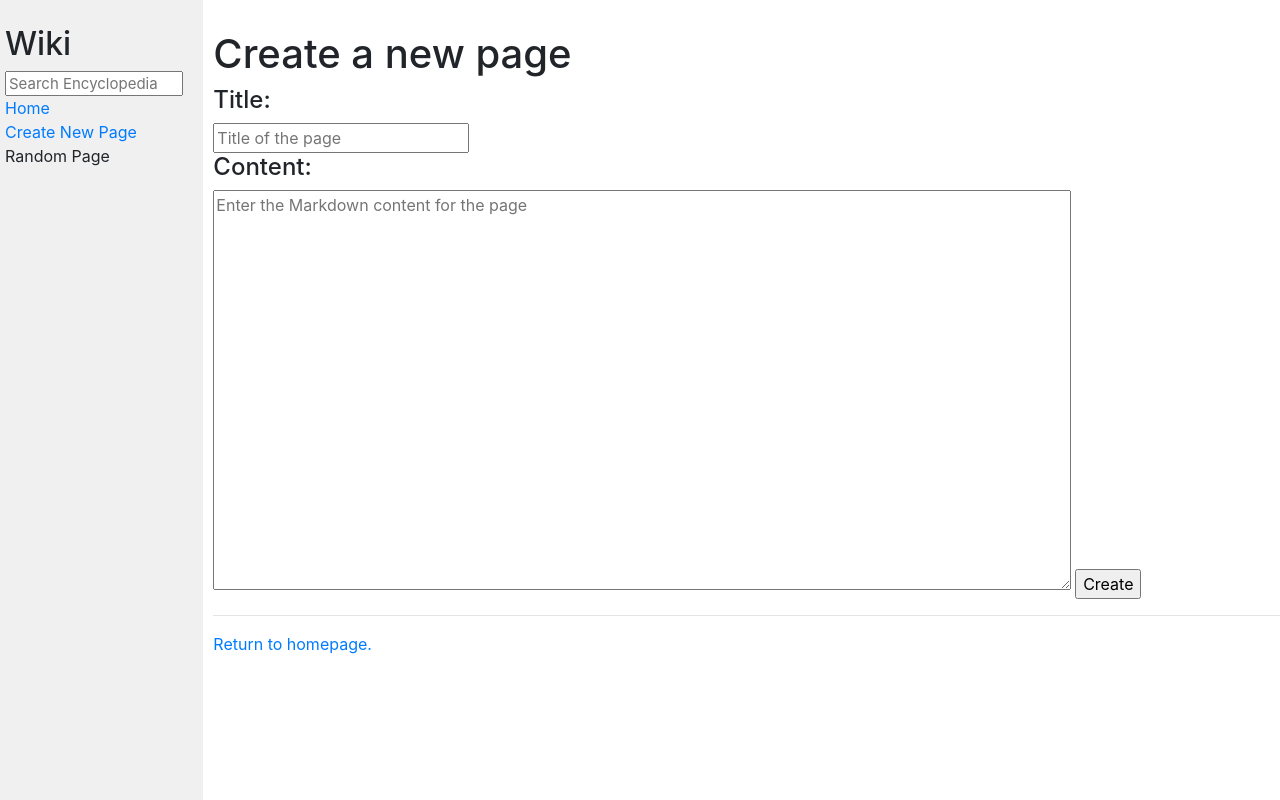
After one commit to Web-dut-2022/project-1-Up-wind, a Django app: page /create in a window 1280 px wide. The commit adds this page. Run offline with Django 3.2, Linux system fonts and the light colour scheme; some libraries are stand-ins or nearby versions.

Commit message:
Update create

```diff
--- a/encyclopedia/static/encyclopedia/styles.css
+++ b/encyclopedia/static/encyclopedia/styles.css
@@ -13,7 +13,7 @@ h1 {
 }
 
 textarea {
-    height: 90vh;
+    height: 50vh;
     width: 80%;
 }
 
--- /dev/null
+++ b/encyclopedia/templates/encyclopedia/create.html
@@ -0,0 +1,21 @@
+{% extends "encyclopedia/layout.html" %}
+
+{% block title %}
+    Create
+{% endblock %}
+
+
+{% block body %}
+    <h1>Create a new page</h1>
+    <form action="{% url 'create' %}" method="post">
+        {% csrf_token %}
+        <h4>Title:</h4>
+        <input type="text" name="title" placeholder="Title of the page">
+        <h4>Content:</h4>
+        <textarea name="content" placeholder="Enter the Markdown content for the page"></textarea>
+
+        <input type="submit" value="Create">
+    </form>
+    <hr>
+    <a href="{% url 'index' %}">Return to homepage.</a>
+{% endblock %}
--- a/encyclopedia/templates/encyclopedia/layout.html
+++ b/encyclopedia/templates/encyclopedia/layout.html
@@ -20,7 +20,7 @@
                     <a href="{% url 'index' %}">Home</a>
                 </div>
                 <div>
-                    Create New Page
+                    <a href="{% url 'create' %}">Create New Page</a>
                 </div>
                 <div>
                     Random Page
--- a/encyclopedia/urls.py
+++ b/encyclopedia/urls.py
@@ -5,6 +5,6 @@ from . import views
 urlpatterns = [
     path("", views.index, name="index"),
     path("wiki/<str:title>", views.entry, name="entry"),
-    path("search", views.search, name="search")
-    # path("create", views.create, name="create")
+    path("search", views.search, name="search"),
+    path("create", views.create, name="create")
 ]
--- a/encyclopedia/views.py
+++ b/encyclopedia/views.py
@@ -2,6 +2,7 @@ from django.http import HttpResponseRedirect
 from django.shortcuts import render
 from django.urls import reverse
 from markdown2 import Markdown
+from numpy import tile
 
 from . import util
 
@@ -39,3 +40,15 @@ def search(request):
             "entries": entries
         }
         return render(request, "encyclopedia/search.html", context)
+
+def create(request):
+    if request.method=='GET':
+        return render(request, "encyclopedia/create.html")
+    else:
+        title = request.POST.get('title')
+        content = request.POST.get('content')
+        if not title:
+            return render(request, "encyclopedia/error.html", {"message": "Please input title!"})
+        else:
+            util.save_entry(title, content)
+            return HttpResponseRedirect(reverse("index"))
```
Also changed, not shown: entries/Test.md (added, +3 -0 lines).
